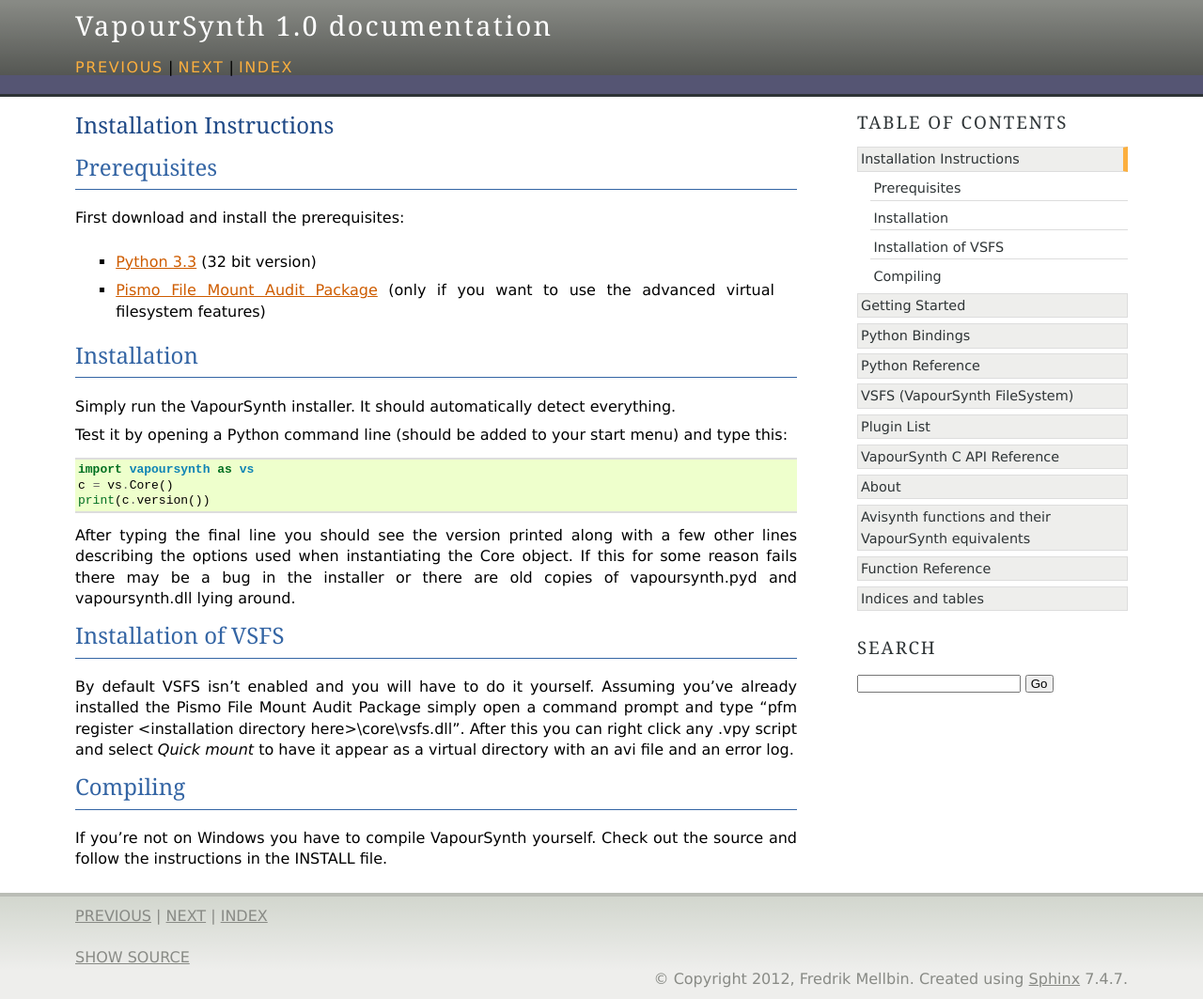
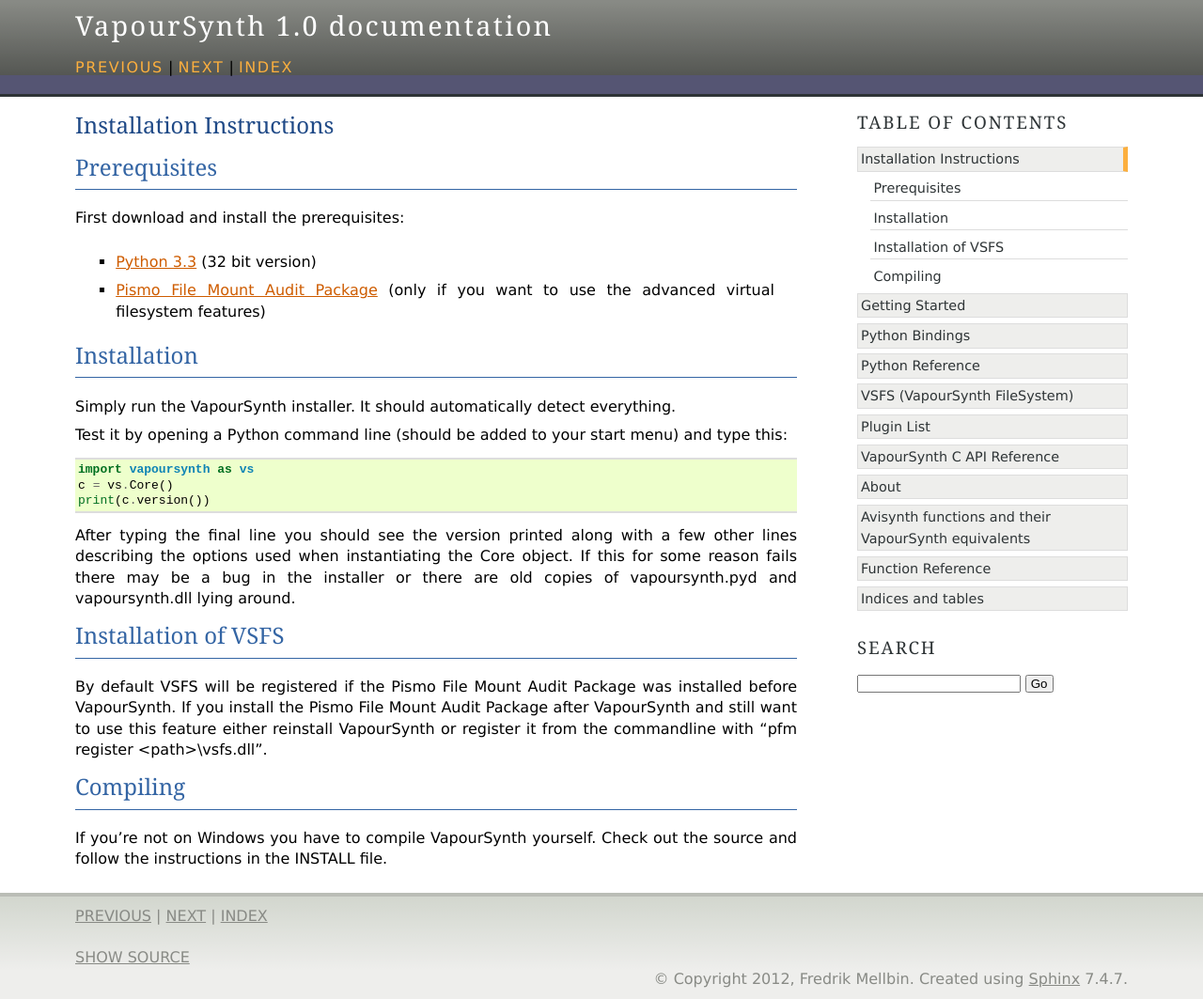
Before and after one commit to vapoursynth/vapoursynth, a Sphinx documentation site: the page built from doc/installation.rst, in a window 1280 px wide. Shown: the whole page at 94% size. Built offline with Sphinx 7.4.7, drawn with Linux system fonts in a browser that asks for light colours; formulas are drawn with MathJax 3.

Commit message:
Update documentation about how to enable VSFS
git-svn-id: http://vapoursynth.googlecode.com/svn/trunk@400 f9120d27-2007-6f97-8312-0f4ebfa7710f

```diff
--- a/doc/installation.rst
+++ b/doc/installation.rst
@@ -24,9 +24,8 @@
 
 Installation of VSFS
 ####################
-By default VSFS isn't enabled and you will have to do it yourself. Assuming you've already installed the Pismo File Mount Audit Package simply open a command prompt and
-type "pfm register <installation directory here>\\core\\vsfs.dll". After this you can right click any .vpy script and select *Quick mount* to have it appear as a virtual directory with
-an avi file and an error log.
+By default VSFS will be registered if the Pismo File Mount Audit Package was installed before VapourSynth.
+If you install the Pismo File Mount Audit Package after VapourSynth and still want to use this feature either reinstall VapourSynth or register it from the commandline with "pfm register <path>\\vsfs.dll".
 
 Compiling
 #########
```
